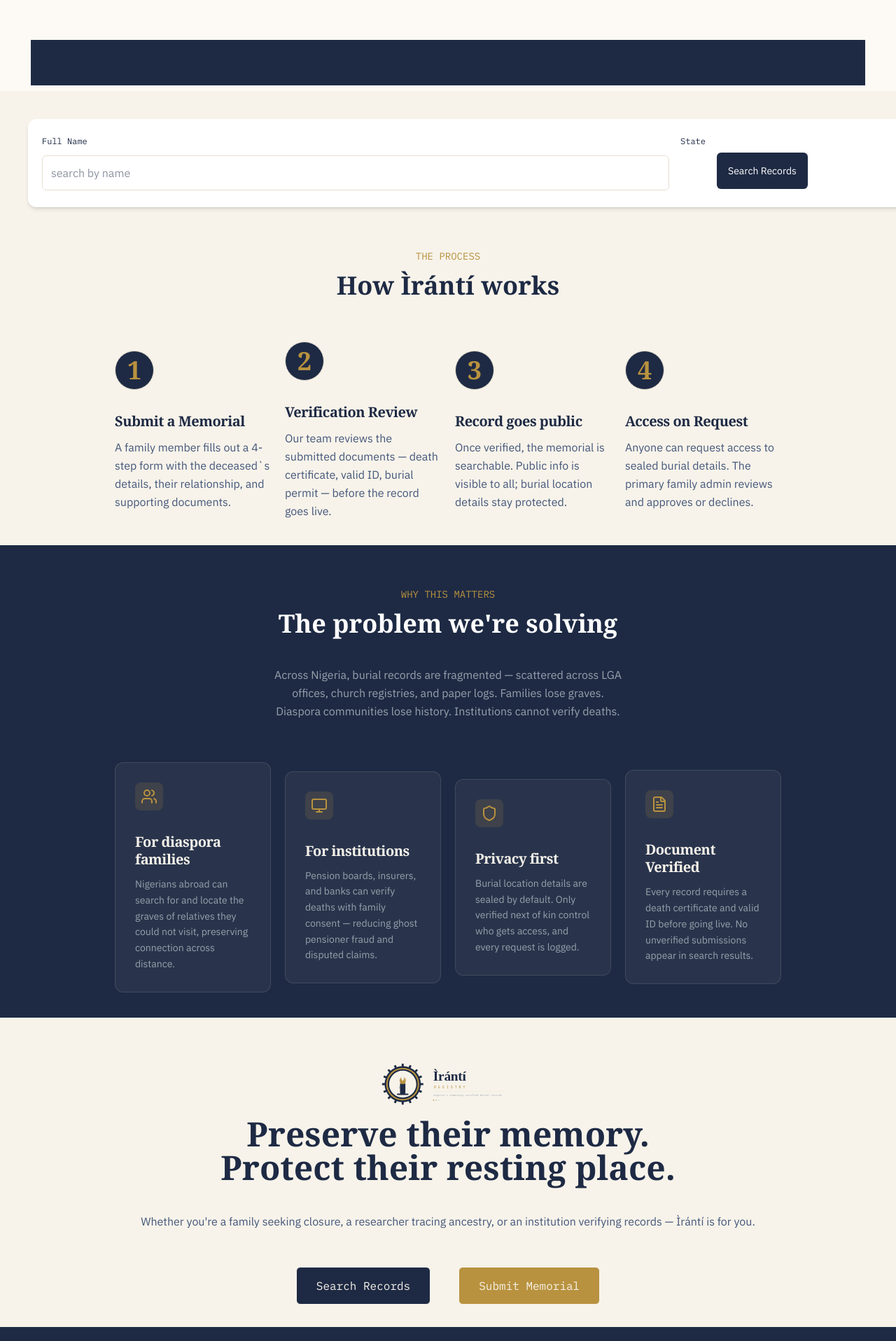
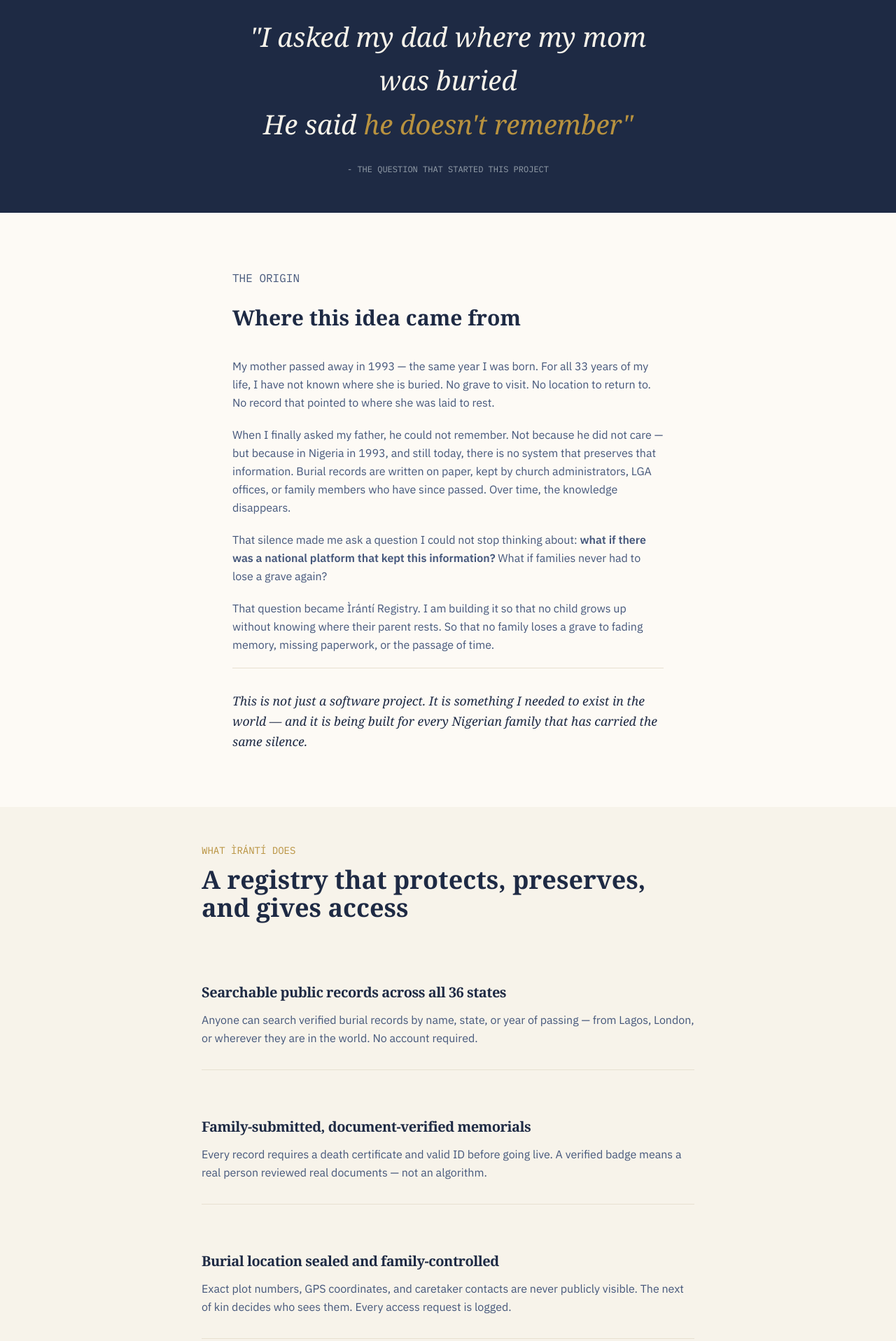
Before and after one commit to AdenikeStella/iranti-registry, a Next.js app: page /pages/about in a window 1280 px wide. Shown: the part 644-2560 px from the top of the page at 70% size. Built offline with nearby package versions, Linux system fonts and the light colour scheme.

Commit message:
About page in progress

```diff
--- a/app/pages/about/page.tsx
+++ b/app/pages/about/page.tsx
@@ -9,28 +9,28 @@
 
   return (
     <div className="flex flex-col p-0 m-0 min-h-screen md:max-w-full mx-auto overflow-hidden max-w-md">
-      <nav className="bg-ink md:px-6 fixed w-full z-20 mb-20 border-b border-line">
+      <nav className="bg-ink md:px-6 fixed w-full z-20 border-b border-line">
         <div className="p-2 flex flex-row justify-between items-center container">
-          <div className="">
+          <div className="flex">
             <Image
               src="/iranti-logo-detailed.svg"
               alt="Iranti Logo"
-              width={500}
-              height={500}
+              width={200}
+              height={200}
               priority
             />
           </div>
 
-          <div className="md:flex hidden justify-between gap-3 md:py-3 py-1">
+          <div className="md:flex hidden justify-between gap-3 py-1">
             <Link
               href="/search"
-              className="btn-outline text-parchment border border-parchment hover:bg-ink-light"
+              className="btn-primary bg-transparent text-xs py-2 px-3 text-parchment border border-parchment hover:bg-ink-light"
             >
               Search Records
             </Link>
             <Link
               href="/submitMemorial"
-              className="btn-outline text-parchment border border-parchment hover:bg-ink-light"
+              className="btn-primary bg-brass text-xs py-2 px-3  text-parchment border border-brass hover:bg-ink-light"
             >
               Submit Memorial
             </Link>
@@ -63,7 +63,7 @@
 
       <section
         id="submit"
-        className="flex flex-col md:px-6 px-2 justify-between bg-[#FDFAF5] md:mt-40 mt-32"
+        className="flex flex-col md:px-6 px-2 justify-between bg-[#FDFAF5] mt-20"
       >
         {/* search */}
         <div className="flex flex-row">
@@ -77,233 +77,136 @@
 
             <div className="flex flex-col">
               <h1 className="flex text-3xl md:text-6xl font-light text-ink flex-col">
-                A registry born from a <br />{" "}
-                <span>question</span>
+                A registry born from a <br /> <span>question</span>
                 <span className="text-brass italic">never answered.</span>
               </h1>
 
               <p className="flex text-ink-light mb-6 md:mb-10 text-sm md:text-base mt-7">
-                Ìrántí means memory in Yoruba. This platform exists because burial
-                 <br /> records in Nigeria disappear — and families are left with silence where
-                  <br /> graves should be.
-              </p>
-            </div>
-          </div>
-        </div>
-
-        <div className="relative flex flex-col border-t bg-ink px-2 md:px-5 items-center justify-between md:mx-5 gap-4 my-2 py-8 overflow-hidden text-center">
-          <span className="absolute -mt-5 left-1/2 -translate-x-1/2 font-serif text-[18rem] text-[rgba(184, 146, 63, 0.06)] pointer-events-none font-bold"></span>
-        </div>
-      </section>
-
-      <section className="flex flex-col md:px-10 px-2 justify-between bg-parchment font-mono">
-        <div className="flex flex-col md:flex-row mx-auto border-line rounded-xl shadow-md py-6 px-5 w-full md:w-7xl my-10 bg-[#ffffff] gap-4">
-          <div className="flex flex-col gap-3">
-            <label htmlFor="search" className="text-xs color-">
-              Full Name
-            </label>
-            <input
-              type="search"
-              placeholder="search by name"
-              className="md:w-4xl w-full border border-line flex p-3 rounded-md"
-              id="search"
-            />
-          </div>
-
-          <div className="flex flex-col gap-3">
-            <label htmlFor="search" className="text-xs color-">
-              State
-            </label>
-          </div>
-
-          <div className="flex flex-col gap-3">
-            <label htmlFor="search" className="text-xs color-"></label>
-            <button className="flex bg-ink rounded-md text-[#ffffff] p-4 font-normal text-sm border-box pointer mt-3 whitespace-nowrap mx-auto md:mx-0">
-              Search Records
-            </button>
-          </div>
-        </div>
-
-        <div className="flex flex-col mx-auto px-6 py-5 items-center justify-center">
-          <div className="flex uppercase text-brass font-mono mb-3 text-sm text-center">
-            the process
-          </div>
-          <div
-            id="howItWorks"
-            className="flex font-serif text-ink text-2xl md:text-4xl text-center font-semibold mb-10"
-          >
-            How Ìrántí works
-          </div>
-
-          <div className="grid grid-cols-1 md:grid-cols-4 gap-5 mt-5 px-2 md:px-25 items-center justify-center">
-            <div className="flex flex-col gap-3 mb-4">
-              <span className="flex items-center rounded-full border border-line w-14 h-14 bg-ink mb-5 text-brass justify-center font-serif text-4xl font-bold">
-                1
-              </span>
-              <h3 className="flex font-semibold font-serif text-xl">
-                Submit a Memorial
-              </h3>
-              <p className="flex text-ink-light text-base font-sans">
-                A family member fills out a 4-step form with the deceased`s
-                details, their relationship, and supporting documents.
-              </p>
-            </div>
-
-            <div className="flex flex-col gap-3 mb-4">
-              <span className="flex items-center rounded-full border border-line w-14 h-14 bg-ink mb-5 text-brass justify-center font-serif text-4xl font-bold">
-                2
-              </span>
-              <h3 className="flex font-semibold font-serif text-xl">
-                Verification Review
-              </h3>
-              <p className="flex text-ink-light text-base font-sans">
-                Our team reviews the submitted documents — death certificate,
-                valid ID, burial permit — before the record goes live.{" "}
-              </p>
-            </div>
-
-            <div className="flex flex-col gap-3 mb-4">
-              <span className="flex items-center rounded-full border border-line w-14 h-14 bg-ink mb-5 text-brass justify-center font-serif text-4xl font-bold">
-                3
-              </span>
-              <h3 className="flex font-semibold font-serif text-xl">
-                Record goes public
-              </h3>
-              <p className="flex text-ink-light text-base font-sans">
-                Once verified, the memorial is searchable. Public info is
-                visible to all; burial location details stay protected.
-              </p>
-            </div>
-
-            <div className="flex flex-col gap-3 mb-4">
-              <span className="flex items-center rounded-full border border-line w-14 h-14 bg-ink mb-5 text-brass justify-center font-serif text-4xl font-bold">
-                4
-              </span>
-              <h3 className="flex font-semibold font-serif text-xl">
-                Access on Request
-              </h3>
-              <p className="flex text-ink-light text-base font-sans">
-                Anyone can request access to sealed burial details. The primary
-                family admin reviews and approves or declines.
+                Ìrántí means memory in Yoruba. This platform exists because
+                burial
+                <br /> records in Nigeria disappear — and families are left with
+                silence where
+                <br /> graves should be.
               </p>
             </div>
           </div>
         </div>
       </section>
 
-      <section className="flex flex-col md:px-10 px-2 justify-between bg-ink font-mono">
-        <div className="flex flex-col mx-auto px-6 py-5 items-center justify-center mt-10">
-          <div className="flex uppercase text-brass font-mono mb-3 text-sm text-center">
-            why this matters
+      <section className="flex flex-col md:px-64 px-2 py-8 justify-between bg-ink font-mono overflow-hidden">
+        <div className="flex flex-col mx-auto px-6 md:px-16 py-5 items-center justify-center">
+          <p className="font-serif font-normal italic text-parchment mb-6 text-center md:text-[3vw] text-2xl">
+            {'"I asked my dad where my mom was buried'} <br /> {"He said"}{" "}
+            <span className="text-brass">{`he doesn't remember"`}</span>
+          </p>
+          <p className="font-mono uppercase text-center text-xs text-slate">
+            - The question that started this project
+          </p>
+        </div>
+      </section>
+
+      <section className="flex flex-col items-center justify-center bg-[#FDFAF5] font-mono">
+        <div className="flex flex-col mx-auto px-8 py-20 my-0 max-w-170">
+          <p className="uppercase text-base mb-5 font-mono text-ink-light">
+            the origin
+          </p>
+          <p className="md:text-3xl text-2xl font-serif text-ink font-semibold mb-8">
+            Where this idea came from
+          </p>
+
+          <p className="text-base text-ink-light mb-5 font-sans">
+            My mother passed away in 1993 — the same year I was born. For all 33
+            years of my life, I have not known where she is buried. No grave to
+            visit. No location to return to. No record that pointed to where she
+            was laid to rest.
+          </p>
+
+          <p className="text-base text-ink-light mb-5 font-sans">
+            When I finally asked my father, he could not remember. Not because
+            he did not care — but because in Nigeria in 1993, and still today,
+            there is no system that preserves that information. Burial records
+            are written on paper, kept by church administrators, LGA offices, or
+            family members who have since passed. Over time, the knowledge
+            disappears.
+          </p>
+
+          <p className="text-base text-ink-light mb-5 font-sans">
+            That silence made me ask a question I could not stop thinking about:{" "}
+            <b>
+              what if there was a national platform that kept this information?
+            </b>{" "}
+            What if families never had to lose a grave again?
+          </p>
+
+          <p className="text-base text-ink-light mb-5 font-sans">
+            That question became Ìrántí Registry. I am building it so that no
+            child grows up without knowing where their parent rests. So that no
+            family loses a grave to fading memory, missing paperwork, or the
+            passage of time.
+          </p>
+
+          <p className="font-serif text-[1.1rem] italic text-ink pt-8 border-t border-line">
+            This is not just a software project. It is something I needed to
+            exist in the world — and it is being built for every Nigerian family
+            that has carried the same silence.
+          </p>
+        </div>
+      </section>
+
+      <section className="flex flex-col md:px-64 py-8 px-2 items-center justify-between bg-parchment font-mono">
+        <div className="flex flex-col px-8 py-5">
+          <div className="flex uppercase text-brass font-mono mb-3 text-xs md:text-sm text-left">
+            What Ìrántí does
           </div>
-          <div className="flex font-serif text-[#ffffff] text-2xl md:text-4xl text-center font-semibold mb-10">
-            {" The problem we're solving "}
+          <div className="flex font-serif text-ink text-3xl md:text-4xl text-left font-semibold mb-14">
+            A registry that protects, preserves, and gives access
           </div>
 
-          <div className="flex text-slate text-sm md:text-base text-center font-normal font-sans mb-10 max-w-520px">
-            <p>
-              Across Nigeria, burial records are fragmented — scattered across
-              LGA <br /> offices, church registries, and paper logs. Families
-              lose graves. <br /> Diaspora communities lose history.
-              Institutions cannot verify deaths.
-            </p>
-          </div>
+          <div className="flex flex-col gap-5 justify-center">
 
-          <div className="grid grid-cols-1 md:grid-cols-4 gap-5 mt-5 px-2 md:px-25 items-center justify-center">
-            <div className="flex flex-col gap-3 mb-4 border border-[#e7e0d11f] rounded-xl p-7 bg-[rgba(247,243,234,0.05)]">
-              <span className="flex items-center rounded-lg w-10 h-10 bg-[#b8923f26] mb-5 text-brass justify-center font-serif text-4xl font-bold">
-                <Users />
-              </span>
-              <h3 className="flex font-semibold font-serif text-xl text-parchment">
-                For diaspora families
+            <div className="flex flex-col gap-1  md:py-8 pb-8 md:mb-4 border-b border-line">
+              <h3 className="flex font-semibold font-serif text-lg md:text-xl text-ink mb-2.5">
+                Searchable public records across all 36 states
               </h3>
-              <p className="flex text-slate text-sm font-sans">
-                Nigerians abroad can search for and locate the graves of
-                relatives they could not visit, preserving connection across
-                distance.
+              <p className="flex text-ink-light text-sm md:text-base font-sans">
+                Anyone can search verified burial records by name, state, or
+                year of passing — from Lagos, London, or wherever they are in
+                the world. No account required.
               </p>
             </div>
 
-            <div className="flex flex-col gap-3 mb-4 border border-[#e7e0d11f] rounded-xl p-7 bg-[rgba(247,243,234,0.05)]">
-              <span className="flex items-center rounded-lg w-10 h-10 bg-[#b8923f26] mb-5 text-brass justify-center font-serif text-4xl font-bold">
-                <Monitor />
-              </span>
-              <h3 className="flex font-semibold font-serif text-xl text-parchment">
-                For institutions
+            <div className="flex flex-col gap-1  md:py-8 pb-8 md:mb-4 border-b border-line">
+              <h3 className="flex font-semibold font-serif text-lg md:text-xl text-ink mb-2.5">
+                Family-submitted, document-verified memorials
               </h3>
-              <p className="flex text-slate text-sm font-sans">
-                Pension boards, insurers, and banks can verify deaths with
-                family consent — reducing ghost pensioner fraud and disputed
-                claims.
+              <p className="flex text-ink-light text-sm md:text-base font-sans">
+                Every record requires a death certificate and valid ID before
+                going live. A verified badge means a real person reviewed real
+                documents — not an algorithm.
               </p>
             </div>
 
-            <div className="flex flex-col gap-3 mb-4 border border-[#e7e0d11f] rounded-xl p-7 bg-[rgba(247,243,234,0.05)]">
-              <span className="flex items-center rounded-lg w-10 h-10 bg-[#b8923f26] mb-5 text-brass justify-center font-serif text-4xl font-bold">
-                <Shield />
-              </span>
-              <h3 className="flex font-semibold font-serif text-xl text-parchment">
-                Privacy first
+            <div className="flex flex-col gap-1  md:py-8 pb-8 md:mb-4 border-b border-line">
+              <h3 className="flex font-semibold font-serif text-lg md:text-xl text-ink mb-2.5">
+                Burial location sealed and family-controlled
               </h3>
-              <p className="flex text-slate text-sm font-sans">
-                Burial location details are sealed by default. Only verified
-                next of kin control who gets access, and every request is
-                logged.
+              <p className="flex text-ink-light text-sm md:text-base font-sans">
+                Exact plot numbers, GPS coordinates, and caretaker contacts are
+                never publicly visible. The next of kin decides who sees them.
+                Every access request is logged.
               </p>
             </div>
 
-            <div className="flex flex-col gap-3 mb-4 border border-[#e7e0d11f] rounded-xl p-7 bg-[rgba(247,243,234,0.05)]">
-              <span className="flex items-center rounded-lg w-10 h-10 bg-[#b8923f26] mb-5 text-brass justify-center font-serif text-4xl font-bold">
-                <FileText />
-              </span>
-              <h3 className="flex font-semibold font-serif text-xl text-parchment">
-                Document Verified
+            <div className="flex flex-col gap-1 md:py-8 pb-8 md:mb-4">
+              <h3 className="flex font-semibold font-serif text-lg md:text-xl text-ink mb-2.5">
+                Built for institutions as well as families
               </h3>
-              <p className="flex text-slate text-sm font-sans">
-                Every record requires a death certificate and valid ID before
-                going live. No unverified submissions appear in search results.
+              <p className="flex text-ink-light text-sm md:text-base font-sans">
+                Pension boards, insurers, and banks can request verified death
+                confirmation with family consent — reducing ghost pensioner
+                fraud and disputed estate claims.
               </p>
             </div>
-          </div>
-        </div>
-      </section>
-
-      <section className="flex flex-col md:px-10 px-2 justify-between bg-parchment font-mono">
-        <div className="flex flex-col mx-auto px-6 py-5 items-center justify-center mt-10">
-          <div className="flex mb-3">
-            <Image
-              src="/iranti-logo-simple.svg"
-              alt="iranti logo"
-              width={200}
-              height={200}
-            />
-          </div>
-
-          <div className="flex font-serif text-ink text-2xl md:text-5xl text-center font-bold mb-10">
-            Preserve their memory.
-            <br />
-            Protect their resting place.
-          </div>
-
-          <div className="flex text-ink-light text-sm md:text-base text-center font-normal font-sans mb-10 max-w-520px">
-            <p>
-              {`Whether you're a family seeking closure, a researcher tracing ancestry, or an institution verifying records — Ìrántí is for you.`}
-            </p>
-          </div>
-
-          <div className="flex justify-center gap-10 md:py-3 py-1">
-            <Link
-              href="/search"
-              className="bg-ink rounded-md py-3.5 px-2 md:px-7 text-parchment border border-parchment hover:bg-ink-light text-xs md:text-base"
-            >
-              Search Records
-            </Link>
-            <Link
-              href="/submitMemorial"
-              className="bg-brass rounded-md py-3.5 px-2 md:px-7 text-parchment border border-parchment hover:bg-ink-light text-xs md:text-base"
-            >
-              Submit Memorial
-            </Link>
           </div>
         </div>
       </section>
```
